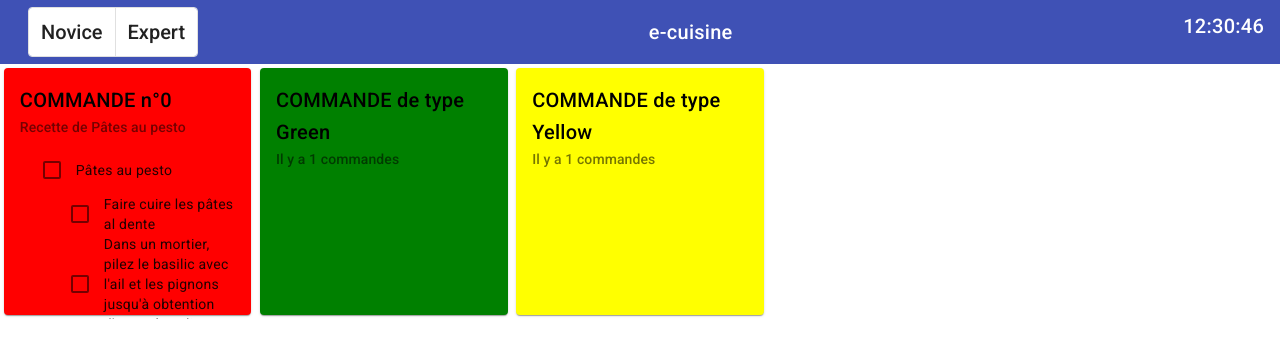
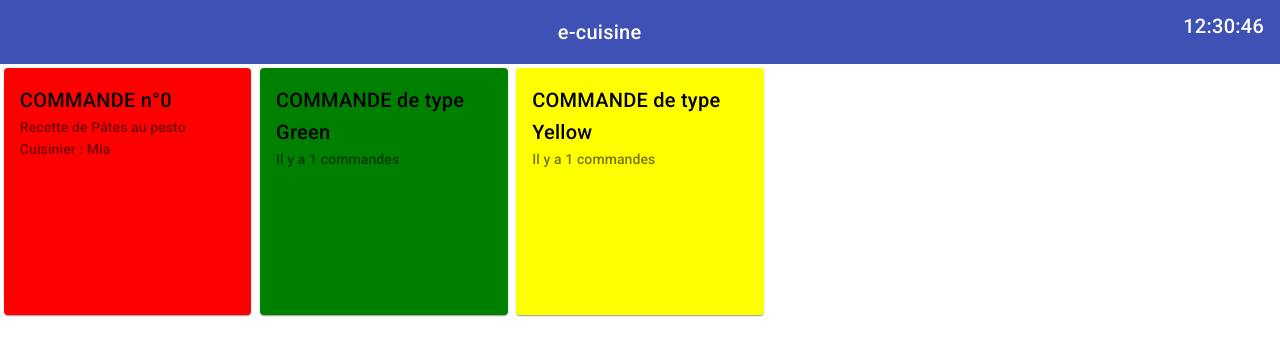
Before and after one commit to EvaRadu/eCuisine, an Angular app: page /tv in a window 1280 px wide. Shown: the top 358 px of the page. Built offline with nearby package versions, Linux system fonts and the light colour scheme.

Commit message:
merging with the routes

```diff
--- a/src/app/app.module.ts
+++ b/src/app/app.module.ts
@@ -16,7 +16,6 @@ import {MatCardModule} from '@angular/material/card';
 import { CardClusterComponent } from './card-cluster/card-cluster.component';
 import { BoardComponent } from './board/board.component';
 import { MatGridListModule } from '@angular/material/grid-list';
-import { AppService } from 'src/app.service';
 import { TvComponent } from './tv/tv.component';
 import { TabletComponent } from './tablet/tablet.component';
 
@@ -44,7 +43,7 @@ import { TabletComponent } from './tablet/tablet.component';
     MatCardModule,
     MatGridListModule
   ],
-  providers: [ AppService ],
+  providers: [  ],
   bootstrap: [AppComponent]
 })
 export class AppModule { }
--- a/src/app/board/board.component.html
+++ b/src/app/board/board.component.html
@@ -4,7 +4,7 @@
         <mat-grid-tile *ngIf="notClusterize(recipe)"
             [colspan]="1"
             [rowspan]="1">
-          <app-card class="card" [recipe]=recipe></app-card>
+          <app-card class="card" [recipe]=recipe [mode]=mode></app-card>
         </mat-grid-tile>
       </div>
 
--- a/src/app/board/board.component.ts
+++ b/src/app/board/board.component.ts
@@ -15,6 +15,8 @@ export class BoardComponent {
   notCluster = "Red"
   borne = 60;
   borneSuperieur = 100;
+
+  @Input() mode !: string;
 
 
 
--- a/src/app/card/card.component.html
+++ b/src/app/card/card.component.html
@@ -4,13 +4,15 @@
     <mat-card-header>
       <mat-card-title>COMMANDE n°{{recipe.id}} </mat-card-title>
       <mat-card-subtitle>Recette de {{recipe.name}} {{type}}</mat-card-subtitle>
+      <mat-card-subtitle *ngIf="mode == 'tv'">Cuisinier : {{recipe.chef.name}} </mat-card-subtitle>
+
     </mat-card-header>
 
-      <mat-card-content *ngIf="test()">
+      <mat-card-content *ngIf="(mode == 'tablet' && test()) || (mode == 'tv' && recipe.chef.level == 'novice')">
       <liste [recipe]=recipe></liste>
       </mat-card-content>
 
-    <mat-card-actions align="end">
+    <mat-card-actions align="end" *ngIf="mode == 'tablet'">
       <button mat-button *ngIf="true">VALIDER</button>
     </mat-card-actions>
   </mat-card>
--- a/src/app/card/card.component.ts
+++ b/src/app/card/card.component.ts
@@ -16,6 +16,8 @@ export class CardComponent {
   @Input() idee !: number;
   @Input() recipe !: Recipe;
   @Input() type !: string;
+  @Input() mode !: string;
+
 
   @Output() onChange = new EventEmitter<any>();
 
--- /dev/null
+++ b/src/app/chefs.ts
@@ -0,0 +1,14 @@
+import {ThemePalette} from '@angular/material/core';
+
+  export class Chef {
+    id!: number;
+    name!: string;
+    level!: string;
+
+
+    constructor(id: number, name: string, level: string) {
+        this.id = id;
+        this.name = name;
+        this.level = level;
+    }
+  }
--- a/src/app/recipes.ts
+++ b/src/app/recipes.ts
@@ -1,4 +1,5 @@
 import {ThemePalette} from '@angular/material/core';
+import { Chef } from './chefs';
 
 export class Task {
     id : number;
@@ -26,10 +27,11 @@ export class Recipe {
     time : number; //temps de la recette
     completed: boolean; //la recette est terminée ou non
     pressingNumber ?: number; //urgence de la recette
+    chef?: Chef;
     color: ThemePalette;
     tasks : Task[]; //liste des tâches de la recette
 
-    constructor(id: number, time : number, name: string, completed: boolean, color: ThemePalette, tasks : Task[]) {
+    constructor(id: number, time : number, name: string, completed: boolean, color: ThemePalette, chef: Chef, tasks : Task[]) {
       this.id = id;
       this.name = name;
       this.time = time;
@@ -37,13 +39,21 @@ export class Recipe {
       this.color = color;
       this.tasks = tasks;
       this.pressingNumber = 70;
+      this.chef = chef;
     }
   }
+
+  export const chefs : Chef[]= [
+    new Chef(1, "Mia", "expert"),
+    new Chef(2, "Raph", "novice"),
+    new Chef(3, "Ju", "expert"),
+    new Chef(4, "Eva", "novice"),
+  ];
 
   export const recipes : Recipe[] =
   [
 
-    new Recipe(0, 10, 'Pâtes au pesto',false,'primary', [
+    new Recipe(0, 10, 'Pâtes au pesto',false,'primary', chefs[0], [
       new Task(0,'Faire cuire les pâtes al dente',false,'accent'),
       new Task(1,"Dans un mortier, pilez le basilic avec l'ail et les pignons jusqu'à obtention d'une crème lisse.", false, 'accent'),
       new Task(2, "Mettez la préparation dans un bol, puis ajouter l'huile peu à peu en fouettant.", false, 'accent'),
@@ -51,13 +61,13 @@ export class Recipe {
       new Task(4, "Egouttez les pâtes, méxlangez-les au pesto et servez.", false, 'accent'),
     ]),
 
-    new Recipe(1,15, 'Salade César', false, 'primary', [
+    new Recipe(1,15, 'Salade César', false, 'primary', chefs[1], [
       new Task(0,'Lavez la salade.',false, 'accent'),
       new Task(1,"Faîtes cuire le poulet.", false, 'accent'),
       new Task(2,"Mélangez.", false, 'accent'),
     ]),
 
-    new Recipe(2, 20, 'Fondant au chocolat', false, 'primary', [
+    new Recipe(2, 20, 'Fondant au chocolat', false, 'primary',chefs[2], [
       new Task(0, 'Faîtes fondre le chocolat.', false, 'accent'),
       new Task(1, "Enfournez le tout.", false, 'accent'),
       new Task(2, "Ajoutez une de la chantilly.", false, 'accent')
--- a/src/app/tablet/tablet.component.html
+++ b/src/app/tablet/tablet.component.html
@@ -1,2 +1,2 @@
-<app-toolbar-e-cuisine id="myToolbar"></app-toolbar-e-cuisine>
-<app-board id="board" ></app-board>
+<app-toolbar-e-cuisine mode='tablet'></app-toolbar-e-cuisine>
+<app-board id="board" mode='tablet'></app-board>
--- a/src/app/toolbar-e-cuisine/toolbar-e-cuisine.component.html
+++ b/src/app/toolbar-e-cuisine/toolbar-e-cuisine.component.html
@@ -1,6 +1,6 @@
 <mat-toolbar color="primary">
     <mat-toolbar-row>
-        <mat-button-toggle-group>
+        <mat-button-toggle-group *ngIf="mode == 'tablet'">
             <mat-button-toggle value="novice" (click)="this.changeModeUser('novice');" > Novice</mat-button-toggle>
             <mat-button-toggle value="expert" (click)="this.changeModeUser('expert');" > Expert</mat-button-toggle>
         </mat-button-toggle-group>
--- a/src/app/toolbar-e-cuisine/toolbar-e-cuisine.component.ts
+++ b/src/app/toolbar-e-cuisine/toolbar-e-cuisine.component.ts
@@ -1,6 +1,5 @@
-import { Component, OnInit, ViewChild, ElementRef } from '@angular/core';
+import { Component, OnInit, ViewChild, ElementRef, Input } from '@angular/core';
 import { DatePipe } from '@angular/common';
-import { AppService } from 'src/app.service';
 import  { changeType } from './../recipes';
 
 //@ViewChild('myToolbar') myToolbar : ElementRef;
@@ -14,7 +13,8 @@ import  { changeType } from './../recipes';
 
 export class ToolbarECuisineComponent implements OnInit {
   dateTime: any;
-  constructor(private appService: AppService) { };
+  @Input() mode!: string;  // to know if the user is on the tablet or tv mode (to display the left buttons or not)
+
 
 
   // get the new time every second and put it into the variable dateTime
--- a/src/app/tv/tv.component.html
+++ b/src/app/tv/tv.component.html
@@ -1,2 +1,2 @@
-<app-toolbar-e-cuisine id="myToolbar"></app-toolbar-e-cuisine>
-<app-board id="board" ></app-board>
+<app-toolbar-e-cuisine mode='tv'></app-toolbar-e-cuisine>
+<app-board id="board" mode='tv'></app-board>
```
